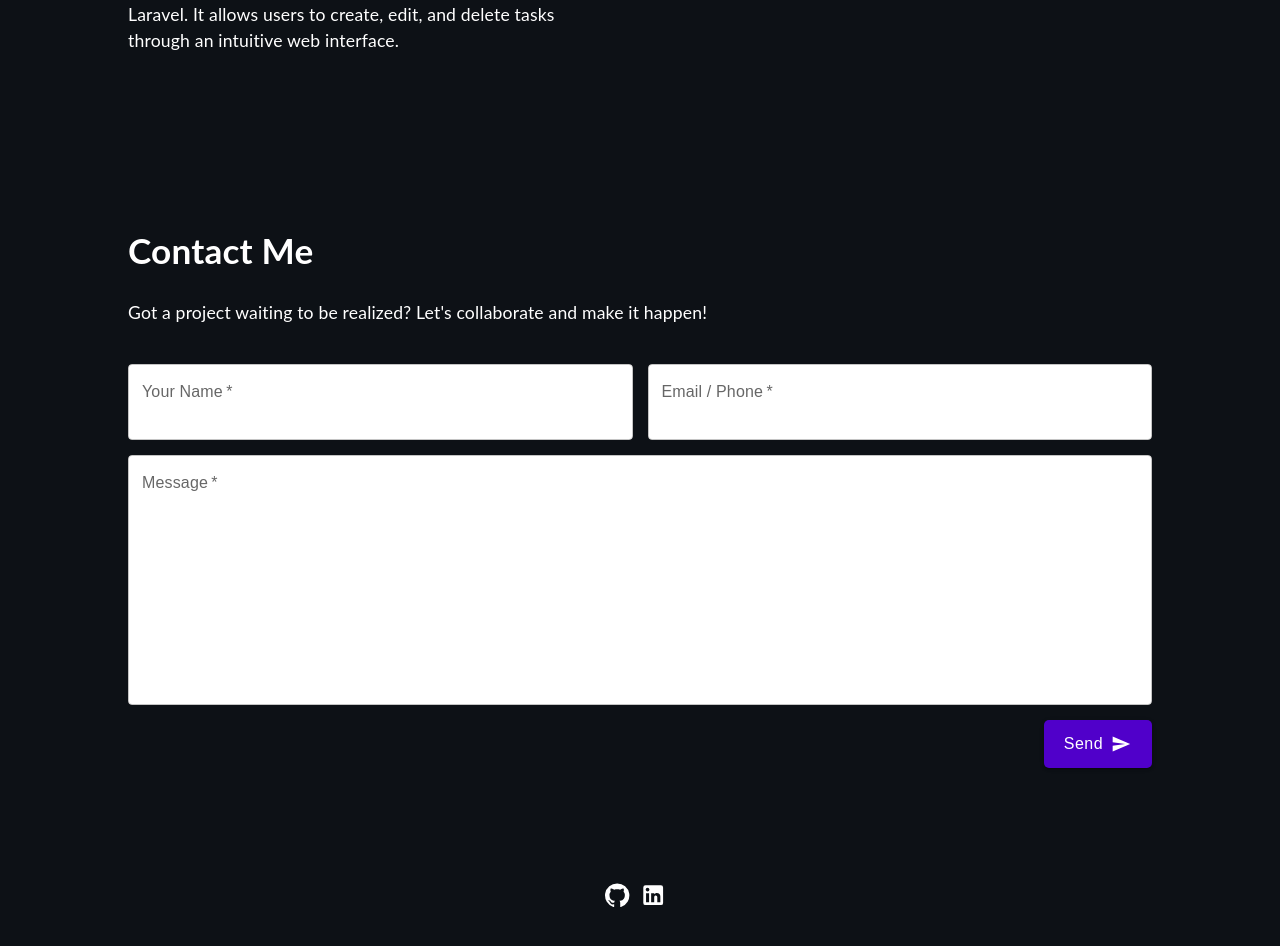
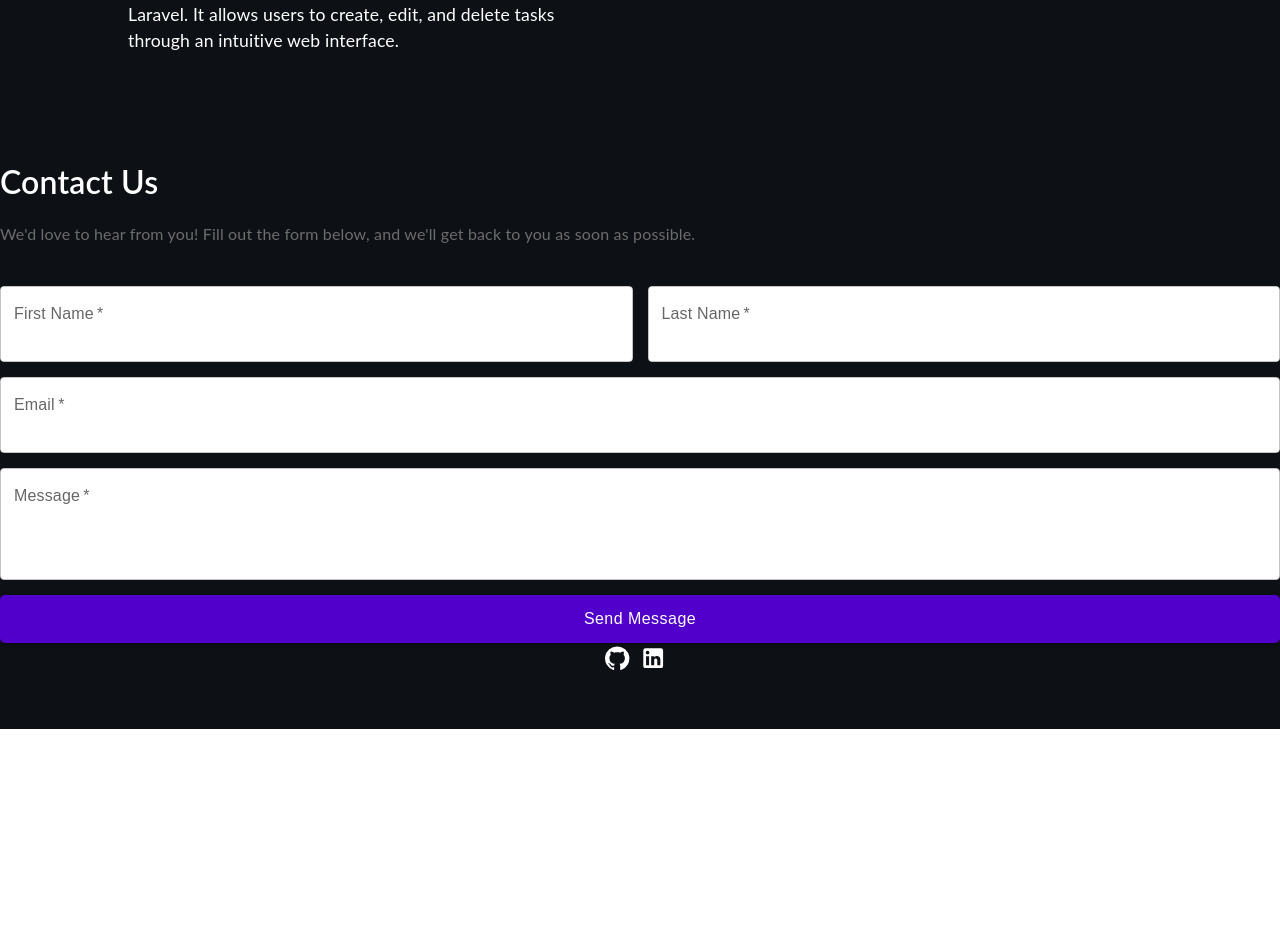
Before and after one commit to fayeapistar/web-portfolio, a React (Create React App) app: page / in a window 1280 px wide. Shown: the part 3123-4069 px from the top of the page. After the commit the page ends 3852 px from the top, so only its background shows below. Built offline with nearby package versions, Linux system fonts and the light colour scheme.

Commit message:
Update website

```diff
--- a/package.json
+++ b/package.json
@@ -4,15 +4,15 @@
   "version": "0.1.0",
   "private": true,
   "dependencies": {
-    "@emotion/react": "^11.11.4",
-    "@emotion/styled": "^11.11.5",
+    "@emotion/react": "^11.14.0",
+    "@emotion/styled": "^11.14.0",
     "@formspree/react": "^2.5.1",
     "@fortawesome/free-brands-svg-icons": "^6.5.2",
     "@fortawesome/free-regular-svg-icons": "^6.5.2",
     "@fortawesome/free-solid-svg-icons": "^6.5.2",
     "@fortawesome/react-fontawesome": "^0.2.2",
     "@mui/icons-material": "^5.15.19",
-    "@mui/material": "^5.15.19",
+    "@mui/material": "^5.16.13",
     "@testing-library/jest-dom": "^5.17.0",
     "@testing-library/react": "^13.4.0",
     "@testing-library/user-event": "^13.5.0",
--- a/src/components/Contact.tsx
+++ b/src/components/Contact.tsx
@@ -1,126 +1,78 @@
-import React, { useState } from 'react';
+import React from 'react';
+import { TextField, Button } from '@mui/material';
 import '../assets/styles/Contact.scss';
-import Box from '@mui/material/Box';
-import Button from '@mui/material/Button';
-import SendIcon from '@mui/icons-material/Send';
-import TextField from '@mui/material/TextField';
 
-function Contact() {
-  // State variables to hold form data
-  const [name, setName] = useState<string>('');
-  const [email, setEmail] = useState<string>('');
-  const [message, setMessage] = useState<string>('');
+const ContactForm: React.FC = () => {
+  const handleSubmit = (event: React.FormEvent<HTMLFormElement>) => {
+    event.preventDefault();
 
-  // State variables for error handling
-  const [nameError, setNameError] = useState<boolean>(false);
-  const [emailError, setEmailError] = useState<boolean>(false);
-  const [messageError, setMessageError] = useState<boolean>(false);
+    const form = event.currentTarget;
+    const formData = new FormData(form);
 
-  // State for showing form submission status (success/error messages)
-  const [formStatus, setFormStatus] = useState<string | null>(null);
-
-  // Handle form submission
-  const handleSubmit = async (e: React.FormEvent<HTMLFormElement>) => {
-    e.preventDefault();
-
-    // Basic validation
-    setNameError(name === '');
-    setEmailError(email === '');
-    setMessageError(message === '');
-
-    if (name && email && message) {
-      const formData = {
-        name,
-        email,
-        message,
-      };
-
-      try {
-        const response = await fetch('https://formspree.io/f/movvjpjy', {
+    fetch('https://formspree.io/f/movvjpjy', {
       method: 'POST',
+      body: formData,
       headers: {
-            'Content-Type': 'application/json',
+        'Accept': 'application/json',
       },
-          body: JSON.stringify(formData),
+    })
+      .then((response) => {
+        if (response.ok) {
+          alert('Thank you for your message!');
+          form.reset();
+        } else {
+          alert('Something went wrong. Please try again later.');
+        }
+      })
+      .catch(() => {
+        alert('There was a problem submitting your form.');
       });
-
-        if (response.ok) {
-          setFormStatus('Thank you for reaching out! Your message has been sent.');
-          setName('');
-          setEmail('');
-          setMessage('');
-        } else {
-          setFormStatus('Oops! Something went wrong, please try again.');
-        }
-      } catch (error) {
-        console.error('An error occurred:', error);
-        setFormStatus('An error occurred. Please try again later.');
-      }
-    }
   };
 
   return (
-    <div id="contact">
-      <div className="items-container">
-        <div className="contact_wrapper">
-          <h1>Contact Me</h1>
-          <p>Got a project waiting to be realized? Let's collaborate and make it happen!</p>
-          <Box
-            component="form"
-            noValidate
-            autoComplete="off"
-            className="contact-form"
-            onSubmit={handleSubmit}
-          >
+    <div className="contact-wrapper">
+      <h1>Contact Us</h1>
+      <p>We'd love to hear from you! Fill out the form below, and we'll get back to you as soon as possible.</p>
+      <form onSubmit={handleSubmit} className="contact-form">
         <div className="form-flex">
-              {/* Name Input */}
           <TextField
+            label="First Name"
+            name="firstName"
             required
-                id="outlined-required-name"
-                label="Your Name"
-                placeholder="What's your name?"
-                value={name}
-                onChange={(e) => setName(e.target.value)} // Update name state on change
-                error={nameError}
-                helperText={nameError ? 'Please enter your name' : ''}
+            className="MuiTextField-root"
           />
-              {/* Email Input */}
           <TextField
+            label="Last Name"
+            name="lastName"
             required
-                id="outlined-required-email"
-                label="Email / Phone"
-                placeholder="How can I reach you?"
-                value={email}
-                onChange={(e) => setEmail(e.target.value)} // Update email state on change
-                error={emailError}
-                helperText={emailError ? 'Please enter your email or phone number' : ''}
+            className="MuiTextField-root"
           />
         </div>
-            {/* Message Input */}
         <TextField
+          label="Email"
+          name="email"
+          type="email"
           required
-              id="outlined-multiline-static"
+          className="MuiTextField-root body-form"
+        />
+        <TextField
           label="Message"
-              placeholder="Send me any inquiries or questions"
+          name="message"
           multiline
-              rows={10}
-              className="body-form"
-              value={message}
-              onChange={(e) => setMessage(e.target.value)} // Update message state on change
-              error={messageError}
-              helperText={messageError ? 'Please enter the message' : ''}
+          rows={4}
+          required
+          className="MuiTextField-root body-form"
         />
-            {/* Submit Button */}
-            <Button type="submit" variant="contained" endIcon={<SendIcon />}>
-              Send
+        <Button
+          type="submit"
+          variant="contained"
+          className="MuiTextField-root"
+        >
+          Send Message
         </Button>
-          </Box>
-          {/* Displaying success or error message */}
-          {formStatus && <p className="form-status">{formStatus}</p>}
-        </div>
-      </div>
+      </form>
     </div>
   );
-}
+};
 
-export default Contact;
+export default ContactForm;
```
Also changed, not shown: 2 other files (tests, documents, lock files or other folders). Lines whose indentation alone changed are shown as unchanged.
